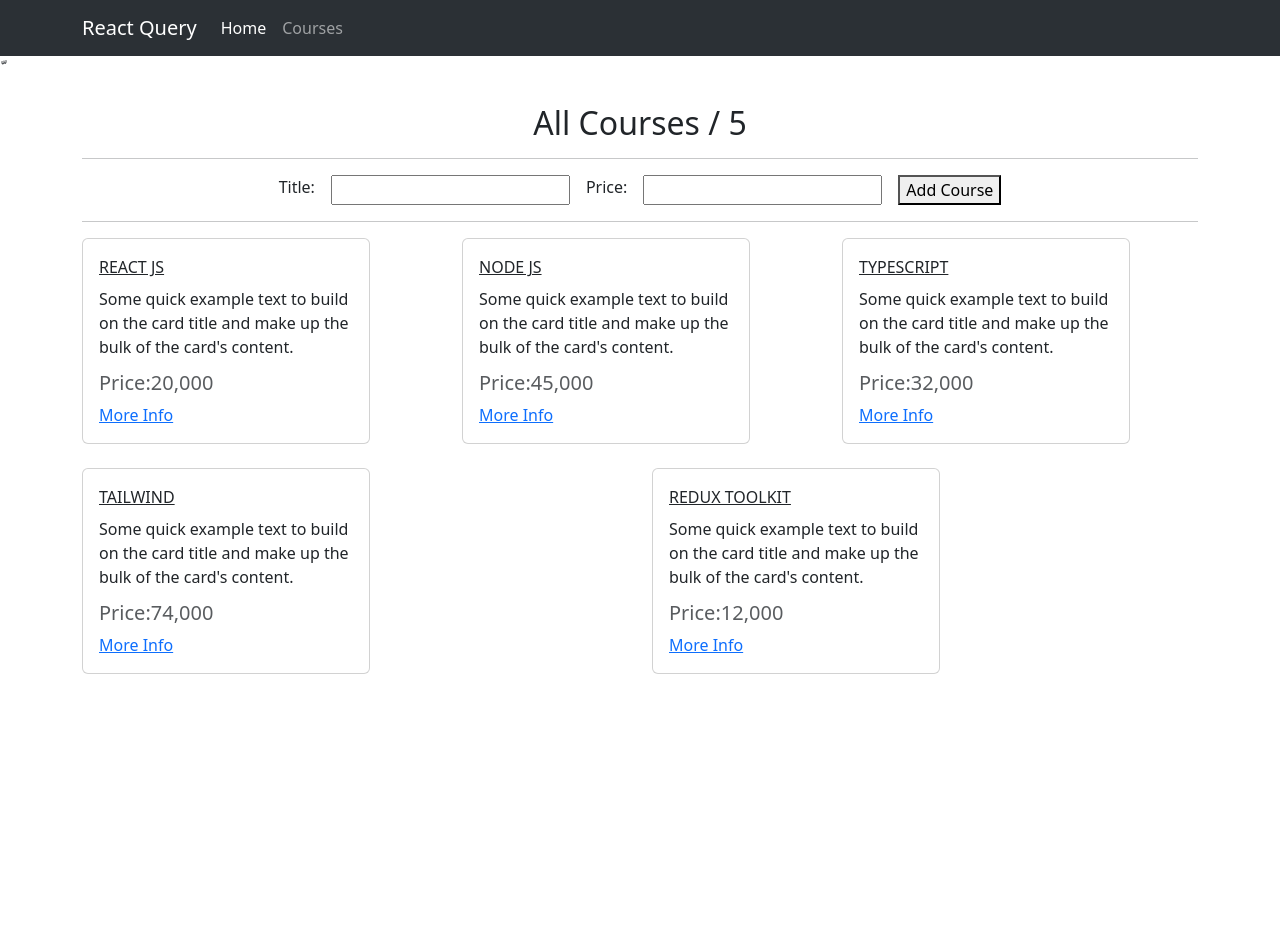
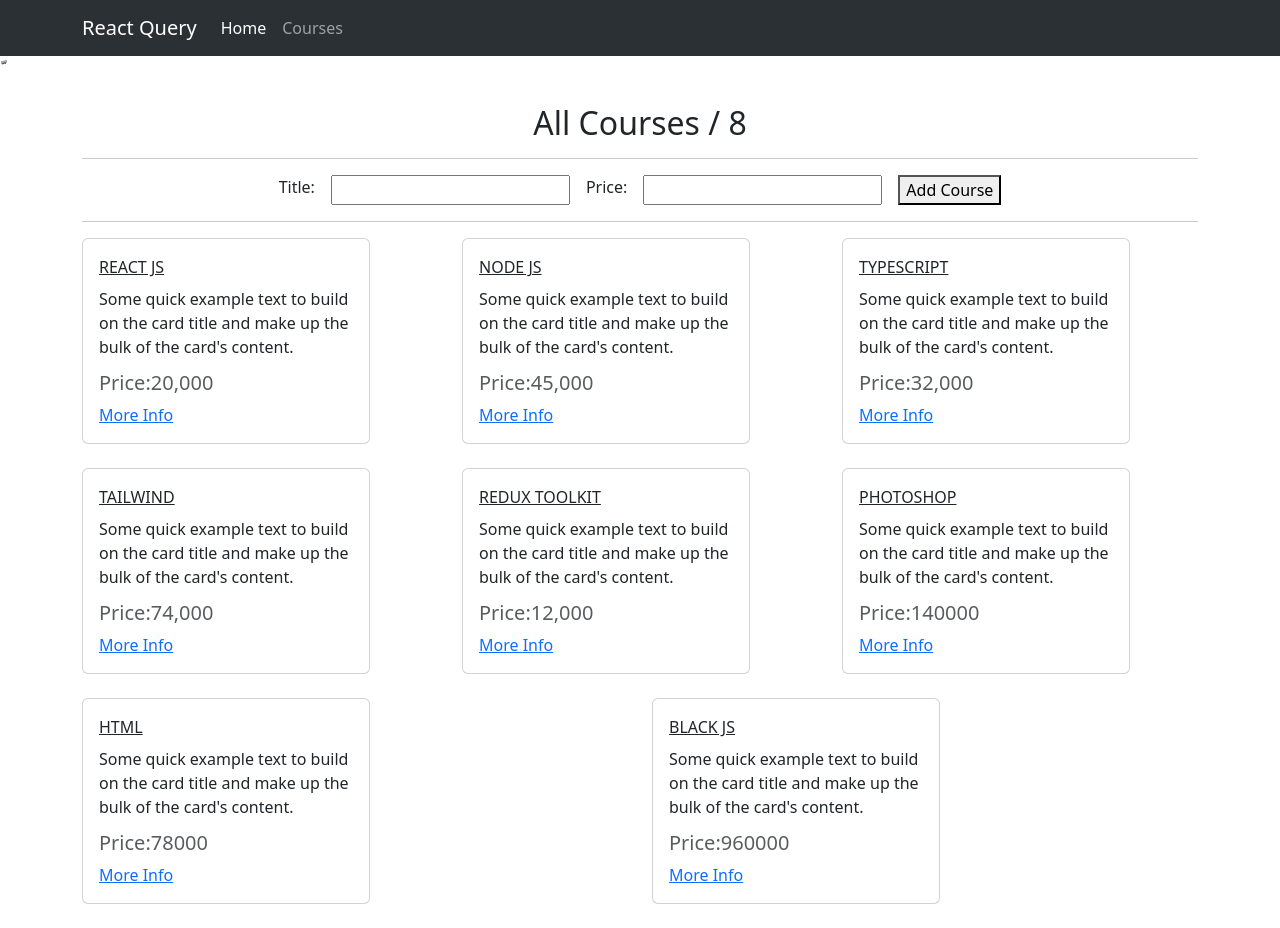
Before and after one commit to sinaderik/React-Query, a React (Vite) app: page /courses in a window 1280 px wide. Before the commit the page ends 800 px from the top, so only its background shows below. Built offline with nearby package versions, Linux system fonts and the light colour scheme; data requests are answered from the project's data file.

Commit message:
feat:  queryClient.invalidateQueries Fn is used to update the DOM

```diff
--- a/src/db.json
+++ b/src/db.json
@@ -24,6 +24,21 @@
       "id": "5",
       "title": "Redux toolkit",
       "price": 12000
+    },
+    {
+      "id": "b641",
+      "title": "photoshop",
+      "price": "140000"
+    },
+    {
+      "id": "4751",
+      "title": "Html",
+      "price": "78000"
+    },
+    {
+      "id": "c91e",
+      "title": "black js",
+      "price": "960000"
     }
   ],
   "articles": [
--- a/src/hooks/useCourses.js
+++ b/src/hooks/useCourses.js
@@ -17,4 +17,5 @@
     })
 }
 
+
 export default useCourses
--- /dev/null
+++ b/src/hooks/usePostCourse.js
@@ -0,0 +1,20 @@
+import { useMutation, useQueryClient } from "react-query"
+
+function usePostCourse() {
+    const queryClient=useQueryClient();
+    return useMutation((cousre) => (
+        fetch('http://localhost:4000/courses', {
+            method: "POST",
+            headers: {
+                "Content-Type": "application/josn"
+            },
+            body: JSON.stringify({ ...cousre })
+        })
+    ),{
+        onSuccess:()=>{
+            queryClient.invalidateQueries(['AllCourses'])
+        }
+    })
+}
+
+export default usePostCourse
--- a/src/pages/Courses.jsx
+++ b/src/pages/Courses.jsx
@@ -2,8 +2,9 @@
 import Course from '../components/Course'
 import Count from '../components/Count'
 import useCourses from '../hooks/useCourses'
-import { useMutation } from 'react-query'
-import { Navigate, json, useNavigate } from 'react-router-dom'
+import usePostCourse from '../hooks/usePostCourse'
+
+
 const Courses = () => {
 
     const { data, isLoading, error, isError, isFetching } = useCourses();
@@ -11,19 +12,13 @@
     const [price, setPrice] = useState('');
 
 
-    const { mutate: addCourse } = useMutation((cousre) => (
-        fetch('http://localhost:4000/courses', {
-            method: "POST",
-            headers: {
-                "Content-Type": "application/josn"
-            },
-            body: JSON.stringify({ ...cousre })
-        })
-    ))
+    const { mutate: addCourse } = usePostCourse()
 
     function addCourseHandler(event) {
         event.preventDefault();
         addCourse({ title, price })
+        setPrice('')
+        setTitle('')
     }
 
     if (isLoading) {
```
